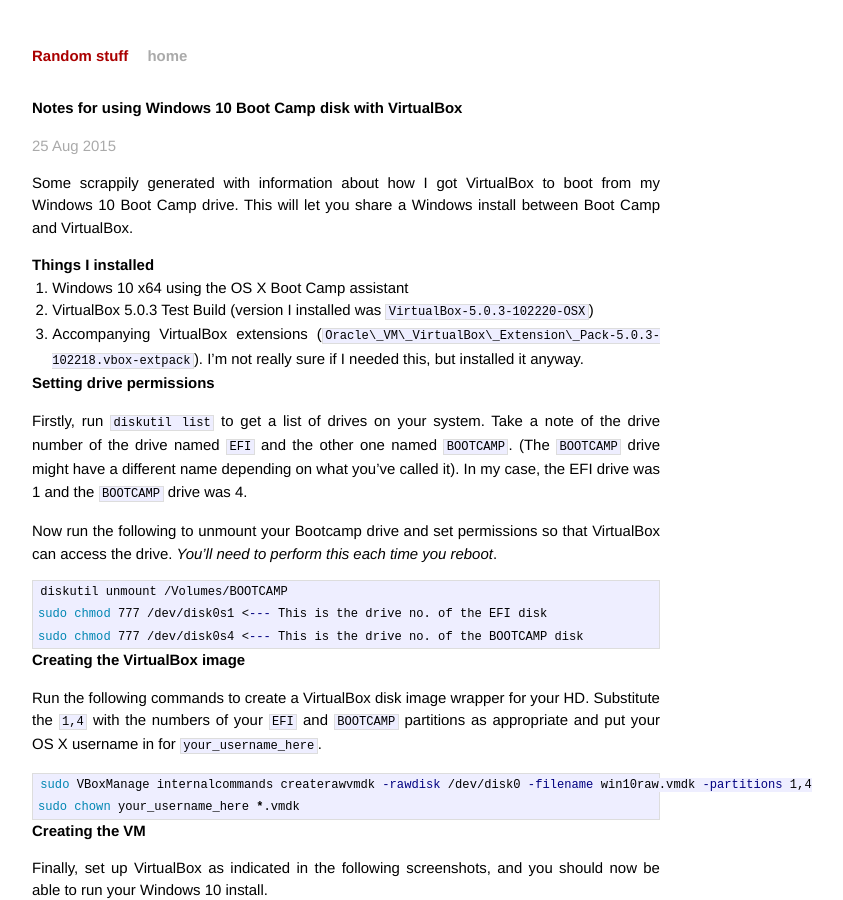
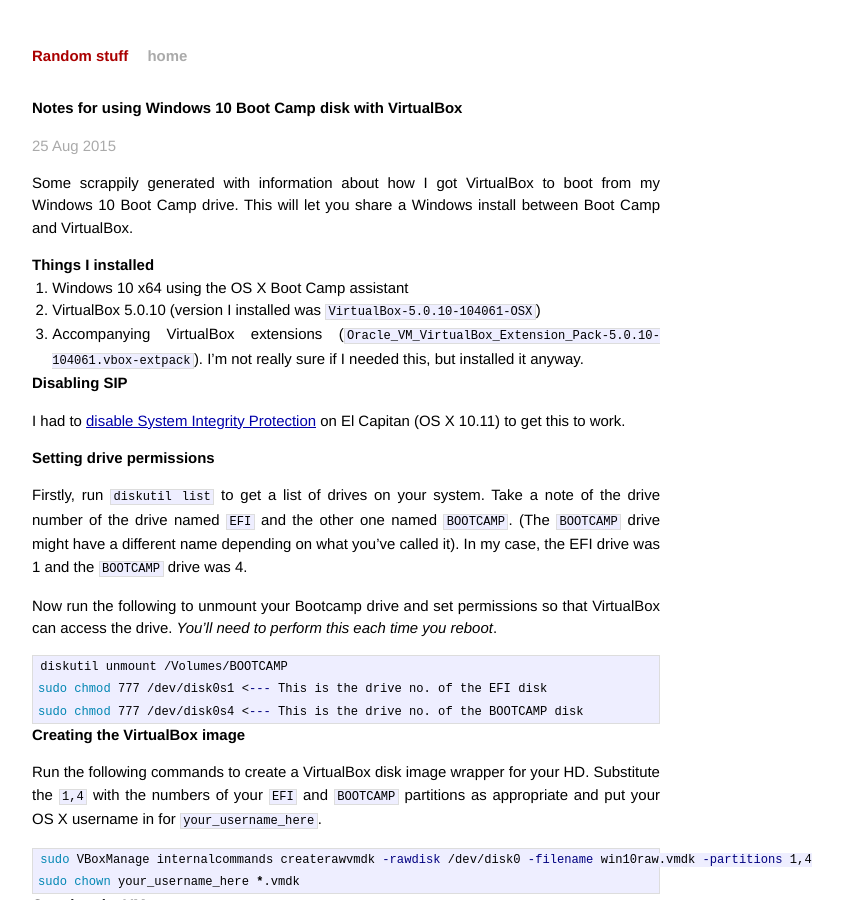
Before and after one commit to danielphil/danielphil.github.io, a Jekyll site: the page built from _posts/2015-08-25-virtualbox-boot-camp.markdown, in a window 1280 px wide and 900 px high. Shown: the whole window, without its empty margins (294-1137 px from the left). Built offline with Jekyll 4.4.1, drawn with Linux system fonts in a browser that asks for light colours; nearby versions of some CDN libraries; Markdown is read by kramdown in place of the engine named in the settings.

Commit message:
Updating the page on setting up VirtualBox with instructions for getting it to work on El Capitan.

```diff
--- a/_posts/2015-08-25-virtualbox-boot-camp.markdown
+++ b/_posts/2015-08-25-virtualbox-boot-camp.markdown
@@ -9,8 +9,12 @@
 ## Things I installed
 
 1. Windows 10 x64 using the OS X Boot Camp assistant
-1. VirtualBox 5.0.3 Test Build (version I installed was `VirtualBox-5.0.3-102220-OSX`)
-1. Accompanying VirtualBox extensions (`Oracle\_VM\_VirtualBox\_Extension\_Pack-5.0.3-102218.vbox-extpack`). I'm not really sure if I needed this, but installed it anyway.
+1. VirtualBox 5.0.10 (version I installed was `VirtualBox-5.0.10-104061-OSX`)
+1. Accompanying VirtualBox extensions (`Oracle_VM_VirtualBox_Extension_Pack-5.0.10-104061.vbox-extpack`). I'm not really sure if I needed this, but installed it anyway.
+
+## Disabling SIP
+
+I had to [disable System Integrity Protection](https://developer.apple.com/library/mac/documentation/Security/Conceptual/System_Integrity_Protection_Guide/ConfiguringSystemIntegrityProtection/ConfiguringSystemIntegrityProtection.html) on El Capitan (OS X 10.11) to get this to work.
 
 ## Setting drive permissions
 Firstly, run `diskutil list` to get a list of drives on your system. Take a note of the drive number of the drive named `EFI` and the other one named `BOOTCAMP`. (The `BOOTCAMP` drive might have a different name depending on what you've called it). In my case, the EFI drive was 1 and the `BOOTCAMP` drive was 4.
```
